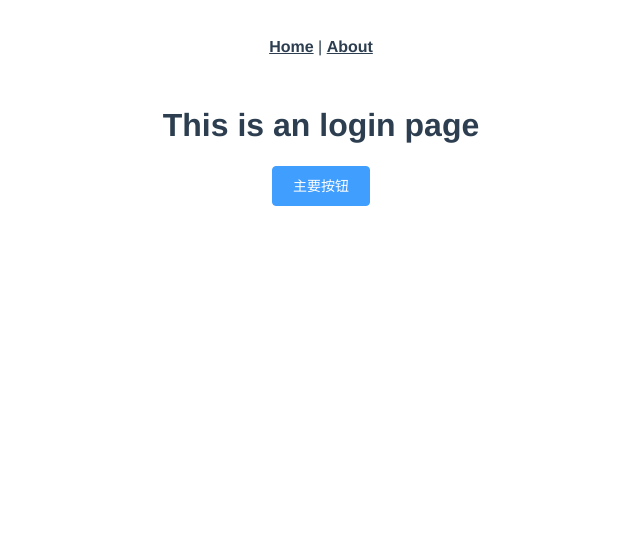
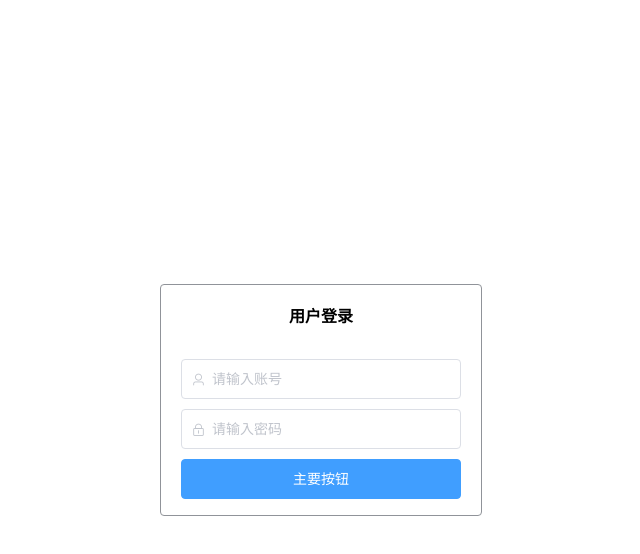
Before and after one commit to 3182779524qq/admin-elementUI, a Vue app: page /login in a window 1280 px wide. Shown: the top 554 px of the page, without its empty margins (319-959 px from the left). Built offline with nearby package versions, Linux system fonts and the light colour scheme.

Commit message:
添加登录，mock

```diff
--- a/src/App.vue
+++ b/src/App.vue
@@ -1,32 +1,10 @@
 <template>
   <div id="app">
-    <div id="nav">
-      <router-link to="/">Home</router-link> |
-      <router-link to="/about">About</router-link>
-    </div>
     <router-view/>
   </div>
 </template>
 
 <style lang="less">
-#app {
-  font-family: Avenir, Helvetica, Arial, sans-serif;
-  -webkit-font-smoothing: antialiased;
-  -moz-osx-font-smoothing: grayscale;
-  text-align: center;
-  color: #2c3e50;
-}
-
-#nav {
-  padding: 30px;
-
-  a {
-    font-weight: bold;
-    color: #2c3e50;
-
-    &.router-link-exact-active {
-      color: #42b983;
-    }
-  }
-}
+@import "./assets/css/reset.css";
+// @import "./assets/css/variables.lcss";
 </style>
--- a/src/assets/css/variables.less
+++ b/src/assets/css/variables.less
@@ -3,9 +3,9 @@
 // 主color
 @brand-color:         #409EFF;
 @success:             #67C23A;
-@Warning:             #E6A23C;
-@Danger:              #F56C6C;
-@Info:                #909399;
+@warning:             #E6A23C;
+@danger:              #F56C6C;
+@info:                #909399;
 
 // 字体色
 @text-color:          #323232;
--- a/src/axios/index.js
+++ b/src/axios/index.js
@@ -1,6 +1,8 @@
 import axios from 'axios'
 import router from '../router'
 // import GlobalUtil from '../utils/globalUtil'
+// import promise from 'es6-promise'
+// promise.polyfill()
 const codeMessage = {
   200: '服务器成功返回请求的数据。',
   201: '新建或修改数据成功。',
--- a/src/axios/url.js
+++ b/src/axios/url.js
@@ -3,8 +3,6 @@
 let baseUrl = '/api'
 let urls = {
   //    登录模块
-  login: baseUrl + '/admin/login',
-  //    激活用户
-  getInsuranceCarInfo: baseUrl + '/getInsuranceCarInfo'
+  login: baseUrl + '/login'
 }
 export default urls
--- a/src/mock.js
+++ b/src/mock.js
@@ -1,25 +1,16 @@
 const Mock = require('mockjs')
-let listData = function () {
+let loginData = function () {
   let item = {
     'code': 200,
     'data': {
-      list: [{
-        id: 1,
-        name: '张三',
-        age: 18,
-        phone: 17779036602,
-        sex: '男',
-        status: 1
-      },
-      {
-        id: 2,
-        name: '李四',
-        age: 18
+      token: "eyJ0eXAiOiJKV1QiLCJhbGciOiJIUzI1NiJ9.eyJpc3MiOjE1LCJleHAiOjE1ODUzMDM0MDUyNjd9.ANB_5GTIeU9aVBbNl5Ewl-ch6Baj5cI_vEIslyVDFmU",
+      userInfo: {
+        name: "王大锤",
+        phone: 17700000000
       }
-      ]
     },
     'msg': 'success'
   }
   return item
 }
-Mock.mock('/api/getInsuranceCarInfo', 'post', listData)
+Mock.mock('/api/login', 'post', loginData)
--- a/src/views/login.vue
+++ b/src/views/login.vue
@@ -1,6 +1,74 @@
 <template>
-  <div class="about">
-    <h1>This is an login page</h1>
-    <el-button type="primary">主要按钮</el-button>
+  <div class="login">
+    <div class="login_box">
+      <h2>用户登录</h2>
+      <div class="login_row">
+        <el-input placeholder="请输入账号" prefix-icon="el-icon-user" v-model="account"></el-input>
+      </div>
+      <div class="login_row">
+        <el-input placeholder="请输入密码" prefix-icon="el-icon-lock" v-model="password" show-password></el-input>
+      </div>
+      <div class="login_row">
+        <el-button type="primary" :loading="loading" @click="loginFun">主要按钮</el-button>
+      </div>
+    </div>
   </div>
 </template>
+<script>
+import GlobalUtil from "@/utils/globalUtil";
+export default {
+  data() {
+    return {
+      account: "",
+      password: "",
+      loading: false
+    };
+  },
+  created() {},
+  methods: {
+    loginFun() {
+      this.loading = true
+      this.$axios.post(this.$url.login,{
+        account:this.account,
+        password:this.password
+      }).then(res=>{
+        // console.log(res)
+        let headers = {
+            token: res.data.token
+        }
+        GlobalUtil.setCookie('headers', JSON.stringify(headers))
+        this.$router.push("/home");
+      })
+    }
+  }
+};
+</script>
+<style lang="less" scoped>
+@import "../assets/css/variables.less"; //引用css变量
+.login {
+  width: 100%;
+  height: 100%;
+  position: relative;
+}
+.login_box {
+  position: absolute;
+  left: 50%;
+  top: 50%;
+  transform: translate(-50%, -50%);
+  width: 320px;
+  height: 230px;
+  border: 1px solid @info;
+  border-radius: 4px;
+}
+h2{
+  line-height: 64px;
+  text-align: center;
+}
+.login_row{
+  width: 280px;
+  margin: 10px auto;
+}
+/deep/ .el-button {
+  width: 100%;
+}
+</style>
```
